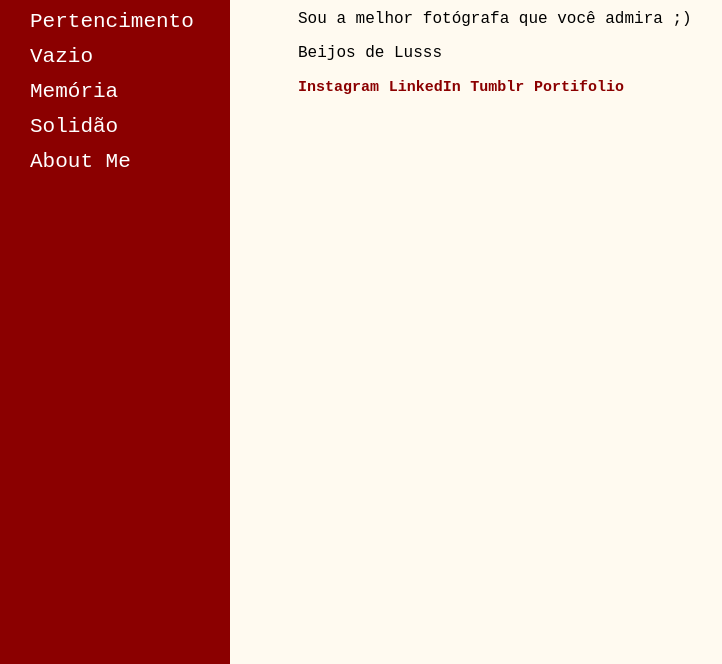
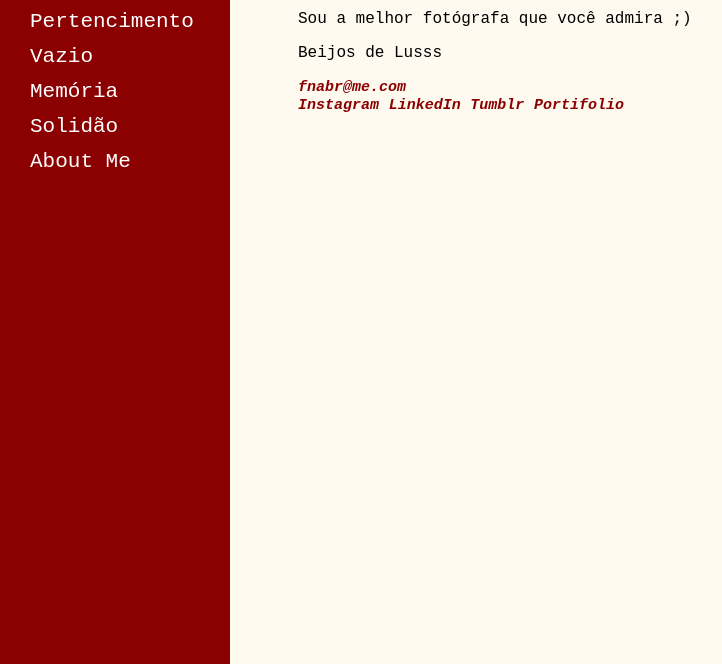
Before and after one commit to nathaliabf/fernadabreu, a plain HTML site: page aboutme.html in a window 1280 px wide. Shown: the part 136-800 px from the top of the page, without its empty margins (0-722 px from the left). Drawn offline with Linux system fonts and the light colour scheme.

Commit message:
Add files via upload
Mailto.

```diff
--- a/aboutme.html
+++ b/aboutme.html
@@ -79,12 +79,17 @@
 		<p>Sou a melhor fotógrafa que você admira ;)</p>
 		<p>Beijos de Lusss</p>
 
+		<address>
 			<b>
+			<a href="mailto:fnabr@me.com">fnabr@me.com</a>
+			<br>
 			<a href="https://www.instagram.com/a.ser.vo/" target="_blank">Instagram</a>
 			<a href="https://www.linkedin.com/me/profile-views/" target="_blank">LinkedIn</a>
 			<a href="https://frndabreu.tumblr.com" target="_blank">Tumblr</a>
 			<a href="http://www.kawek.net/frnabreu" target="_blank">Portifolio</a>
 			</b>
+		</address>
+
 	</div>
 
 </body>
```
Lines whose indentation alone changed are shown as unchanged.
